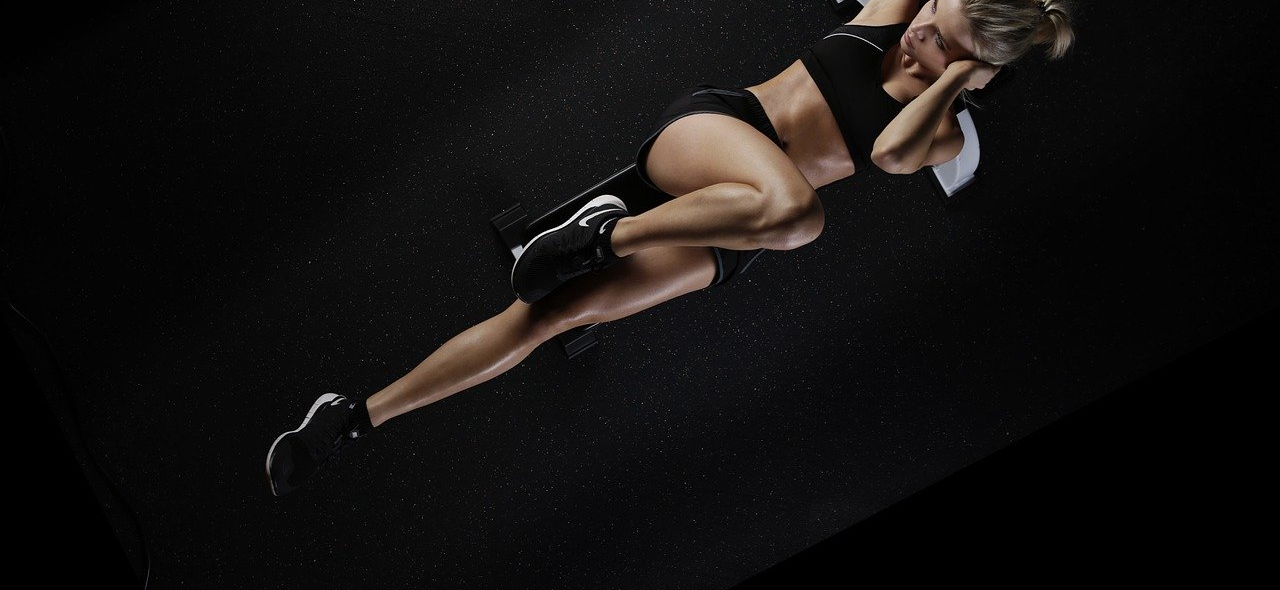
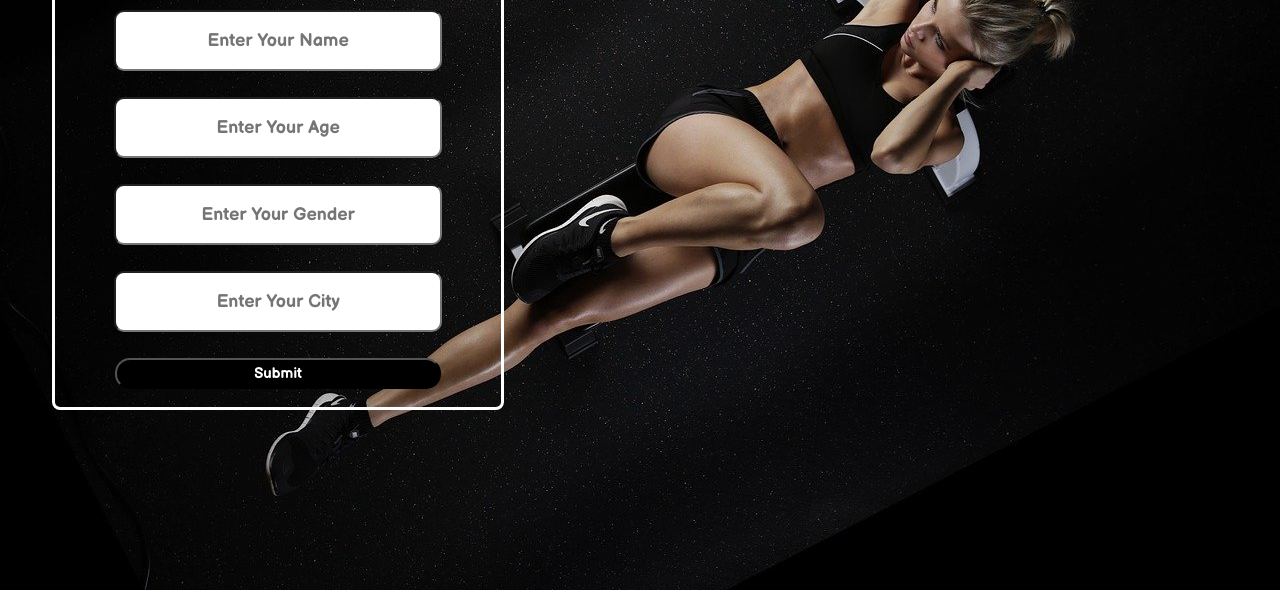
Before and after one commit to rahulgolani/GYM-Landing-Page, a plain HTML site: page index.html in a window 1280 px wide. Shown: the part 210-800 px from the top of the page. Drawn offline with Linux system fonts and the light colour scheme.

Commit message:
Adding Form

```diff
--- a/css/style.css
+++ b/css/style.css
@@ -88,3 +88,34 @@ body{
     cursor: pointer;
 
 }
+
+.container{
+    border: 3px solid white;
+    border-radius: 8px;
+    display: block;
+    width: 33%;
+    height: 450px;
+    margin: 60px 52px;
+    padding: 12px;
+}
+
+.form-heading{
+    text-align: center;
+}
+
+.form-group input{
+    display: block;
+    width: 300px;
+    margin: 26px auto;
+    padding: 18px 12px;
+    text-align: center;
+    border-radius: 10px;
+    color: black;
+    font-size: 18px;
+}
+
+.container button{
+    display: block;
+    width: 326px;
+    margin: 26px auto;
+}
--- a/index.html
+++ b/index.html
@@ -27,5 +27,15 @@
             <button class="btn">Email Us Now</button>
         </div>
     </div>
+    <div class="container">
+        <h1 class="form-heading">Join Our JYM Now!</h1>
+        <form action="" class="form-group">
+            <input type="text" name="" id="" placeholder="Enter Your Name">
+            <input type="text" name="" id="" placeholder="Enter Your Age">
+            <input type="text" name="" id="" placeholder="Enter Your Gender">
+            <input type="text" name="" id="" placeholder="Enter Your City">
+        </form>
+        <button class="btn">Submit</button>
+    </div>
 </body>
 </html>
```
